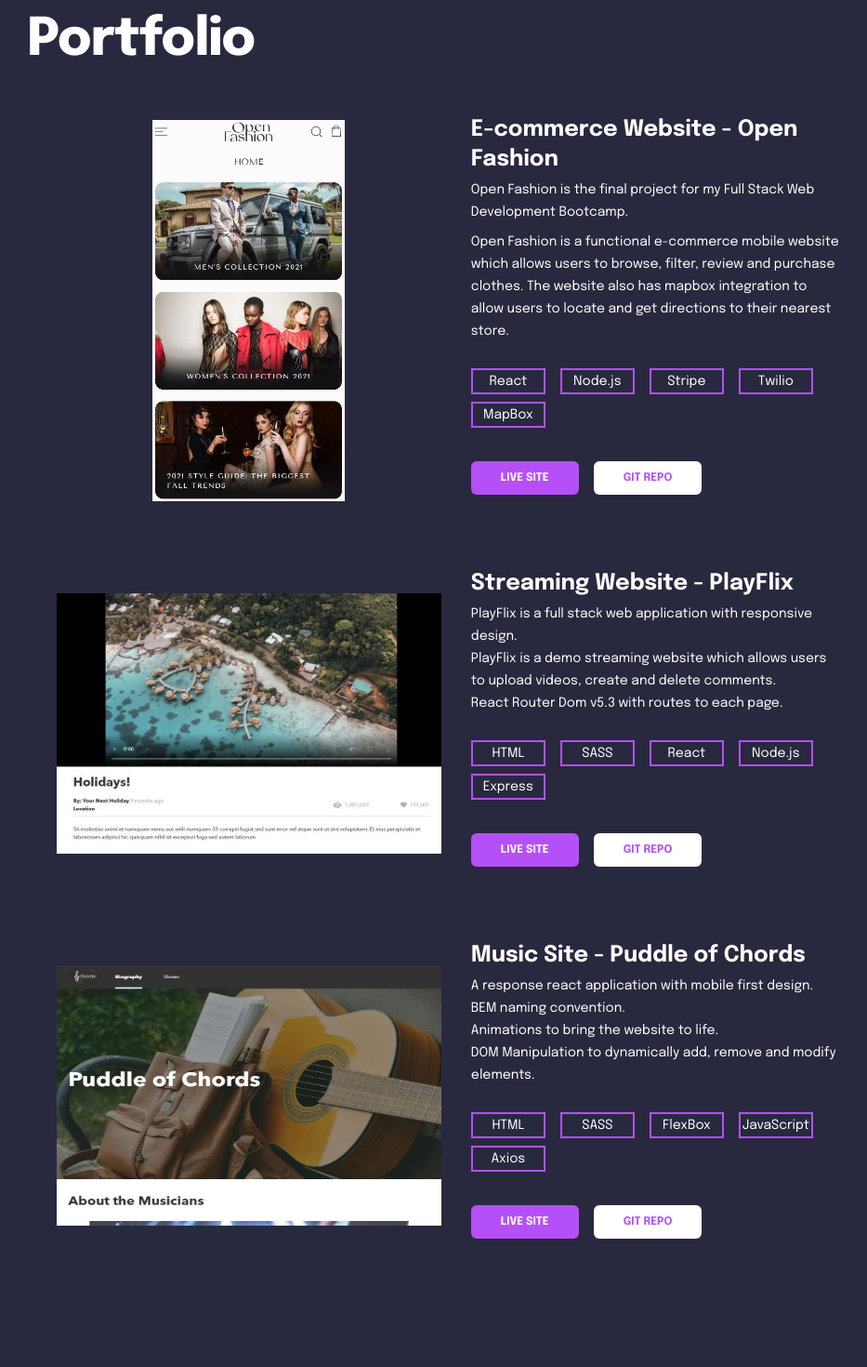
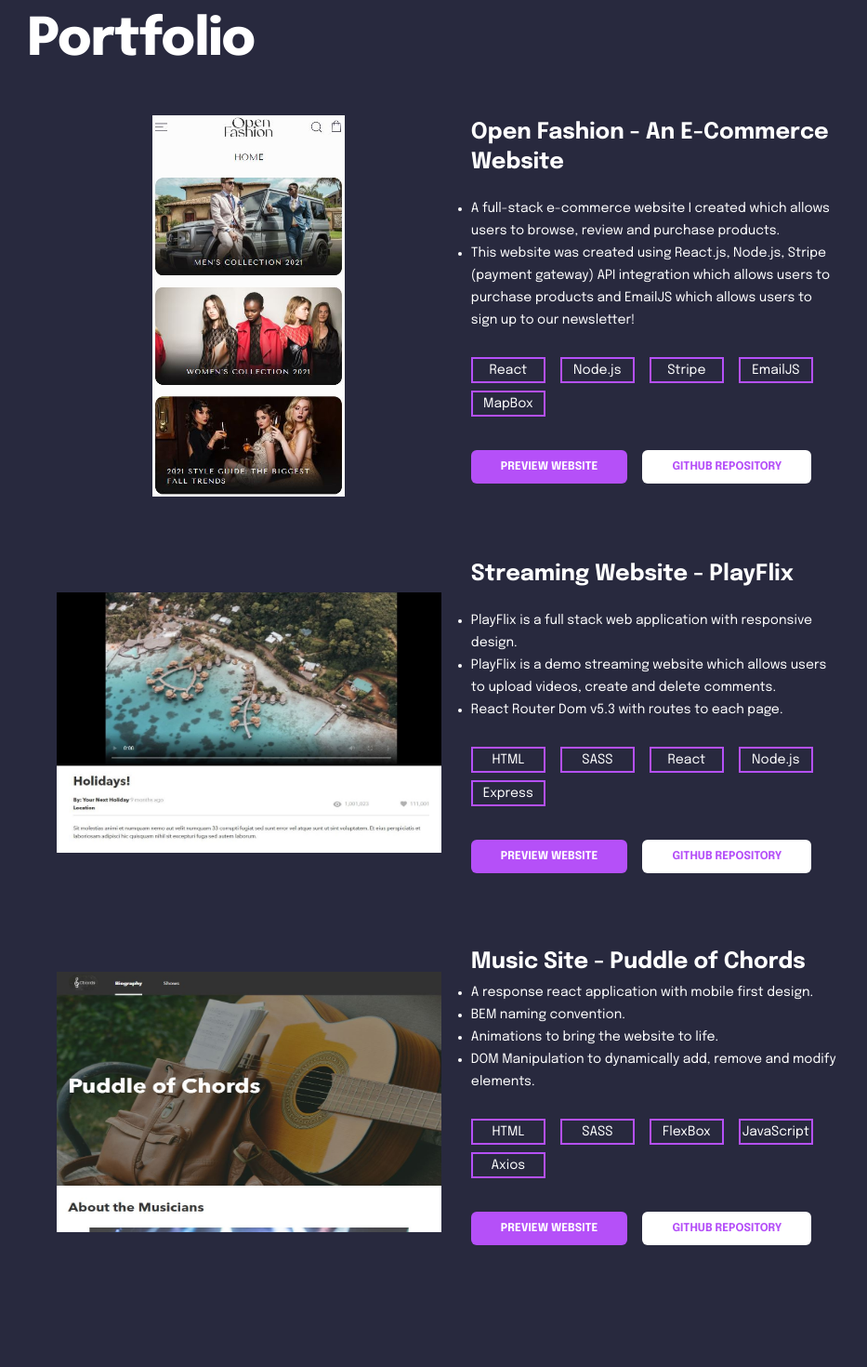
Before and after one commit to Wahaj-Arsal/portfolio, a React (Create React App) app: page / in a window 1280 px wide. Shown: the part 1520-2990 px from the top of the page at 93% size, without its empty margins (157-1090 px from the left). Built offline with nearby package versions, Linux system fonts and the light colour scheme.

Commit message:
updated text in Bio and project information

```diff
--- a/package.json
+++ b/package.json
@@ -6,6 +6,7 @@
     "@testing-library/jest-dom": "^5.16.4",
     "@testing-library/react": "^13.0.1",
     "@testing-library/user-event": "^13.5.0",
+    "axios": "^1.3.4",
     "netlify": "^11.0.1",
     "react": "^18.0.0",
     "react-calendly": "^4.0.1",
--- a/src/pages/home/Home.jsx
+++ b/src/pages/home/Home.jsx
@@ -1,6 +1,8 @@
 /** @format */
 
 import "./Home.scss";
+
+import axios from "axios";
 
 import profilePicture from "../../assets/images/wahaj.jpg";
 import openFashion from "../../assets/images/openfashion.jpg";
@@ -23,17 +25,6 @@
 ReactGA.initialize(TRACKING_ID);
 
 function Home() {
-  // const useAnalyticsEventTracker = (category = "Blog category") => {
-  //   const eventTracker = (action = "test action", label = "test label") => {
-  //     ReactGA.event({ category, action, label });
-  //   };
-  //   return eventTracker;
-  // };
-
-  useEffect(() => {
-    ReactGA.pageview(window.location.pathname);
-  }, []);
-
   return (
     <>
       <div className="hero-container">
@@ -50,11 +41,13 @@
           <div className="about__information">
             <img className="about__image" src={profilePicture} alt="profile" />
             <p className="about__text">
-              I'm Wahaj, a recent bootcamp graduate with a background in
-              Business Analysis and Projects. I have a passion for creating and
-              building things that make a difference. <br />I want to combine my
-              skills as a developer and Business Analysis to create meaningful
-              solutions which are fit for purpose.
+              A Full Stack Web Developer with a background in Business Analysis.
+              I'm a detail-oriented problem solver with expertise in HTML, CSS,
+              JavaScript, and React.
+              <br />
+              <br />
+              I'm passionate about building user-friendly websites and
+              applications that deliver tangible results.
             </p>
           </div>
         </div>
@@ -64,29 +57,40 @@
           <h2 className="portfolio__title">Portfolio</h2>
           <div className="card">
             <div className="card__image">
+              <a
+                href="https://openfashion.onrender.com"
+                target="_blank"
+                rel="noopener noreferrer"
+              >
                 <img
                   className="card__picture-openfashion"
                   src={openFashion}
                   alt="website screenshot"
                 />
+              </a>
             </div>
             <div className="card__information">
-              <h3 className="card__title">E-commerce Website - Open Fashion</h3>
-              <p className="card__text">
-                Open Fashion is the final project for my Full Stack Web
-                Development Bootcamp.
-              </p>
-              <p className="card__text">
-                Open Fashion is a functional e-commerce mobile website which
-                allows users to browse, filter, review and purchase clothes. The
-                website also has mapbox integration to allow users to locate and
-                get directions to their nearest store.
-              </p>
+              <h3 className="card__title">
+                Open Fashion - An E-Commerce Website
+              </h3>
+              <br />
+              <ul className="card__list">
+                <li className="card__text">
+                  A full-stack e-commerce website I created which allows users
+                  to browse, review and purchase products.
+                </li>
+                <li className="card__text">
+                  This website was created using React.js, Node.js, Stripe
+                  (payment gateway) API integration which allows users to
+                  purchase products and EmailJS which allows users to sign up to
+                  our newsletter!
+                </li>
+              </ul>
               <div className="stack">
                 <p className="stack__item">React</p>
                 <p className="stack__item">Node.js</p>
                 <p className="stack__item">Stripe</p>
-                <p className="stack__item">Twilio</p>
+                <p className="stack__item">EmailJS</p>
                 <p className="stack__item">MapBox</p>
               </div>
               <div className="buttons">
@@ -95,36 +99,48 @@
                   target="_blank"
                   rel="noopener noreferrer"
                 >
-                  <button className="buttons__live">Live Site</button>
+                  <button className="buttons__live">Preview Website</button>
                 </a>
                 <a
                   href="https://github.com/Wahaj-Arsal/OpenFashion"
                   target="_blank"
                   rel="noopener noreferrer"
                 >
-                  <button className="buttons__git">Git Repo</button>
+                  <button className="buttons__git">GitHub Repository</button>
                 </a>
               </div>
             </div>
           </div>
           <div className="card">
             <div className="card__image">
+              <a
+                href="https://playflix.onrender.com"
+                target="_blank"
+                rel="noopener noreferrer"
+              >
                 <img
                   className="card__picture"
                   src={playflix}
                   alt="website screenshot"
                 />
+              </a>
             </div>
             <div className="card__information">
               <h3 className="card__title">Streaming Website - PlayFlix</h3>
-              <p className="card__text">
-                PlayFlix is a full stack web application with responsive design.
               <br />
+              <ul className="card__list">
+                <li className="card__text">
+                  PlayFlix is a full stack web application with responsive
+                  design.
+                </li>
+                <li className="card__text">
                   PlayFlix is a demo streaming website which allows users to
                   upload videos, create and delete comments.
-                <br />
+                </li>
+                <li className="card__text">
                   React Router Dom v5.3 with routes to each page.
-              </p>
+                </li>
+              </ul>
               <div className="stack">
                 <p className="stack__item">HTML</p>
                 <p className="stack__item">SASS</p>
@@ -138,34 +154,47 @@
                   target="_blank"
                   rel="noopener noreferrer"
                 >
-                  <button className="buttons__live">Live Site</button>
+                  <button className="buttons__live">Preview Website</button>
                 </a>
                 <a
                   href="https://github.com/Wahaj-Arsal/Play_Flix"
                   target="_blank"
                   rel="noopener noreferrer"
                 >
-                  <button className="buttons__git">Git Repo</button>
+                  <button className="buttons__git">GitHub Repository</button>
                 </a>
               </div>
             </div>
           </div>
           <div className="card">
             <div className="card__image">
+              <a
+                href="https://github.com/Wahaj-Arsal/Chords"
+                target="_blank"
+                rel="noopener noreferrer"
+              >
                 <img
                   className="card__picture"
                   src={chords}
                   alt="website screenshot"
                 />
+              </a>
             </div>
             <div className="card__information">
               <h3 className="card__title">Music Site - Puddle of Chords</h3>
-              <p className="card__text">
-                A response react application with mobile first design. <br />
-                BEM naming convention. <br />
-                Animations to bring the website to life. <br />
-                DOM Manipulation to dynamically add, remove and modify elements.
-              </p>
+              <ul className="card__list">
+                <li className="card__text">
+                  A response react application with mobile first design.
+                </li>
+                <li className="card__text">BEM naming convention.</li>
+                <li className="card__text">
+                  Animations to bring the website to life.
+                </li>
+                <li className="card__text">
+                  DOM Manipulation to dynamically add, remove and modify
+                  elements.
+                </li>
+              </ul>
               <div className="stack">
                 <p className="stack__item">HTML</p>
                 <p className="stack__item">SASS</p>
@@ -179,14 +208,14 @@
                   target="_blank"
                   rel="noopener noreferrer"
                 >
-                  <button className="buttons__live">Live Site</button>
+                  <button className="buttons__live">Preview Website</button>
                 </a>
                 <a
                   href="https://github.com/Wahaj-Arsal/Chords"
                   target="_blank"
                   rel="noopener noreferrer"
                 >
-                  <button className="buttons__git">Git Repo</button>
+                  <button className="buttons__git">GitHub Repository</button>
                 </a>
               </div>
             </div>
--- a/src/pages/home/Home.scss
+++ b/src/pages/home/Home.scss
@@ -157,9 +157,14 @@
   &__title {
     @include m-t-d-h4;
   }
-  &__text {
+  &__list {
     @include m-t-d-text-small;
     padding: 0.25rem 0;
+    text-decoration: none;
+  }
+  &__text {
+    text-decoration: none;
+    cursor: auto;
   }
 }
 
```
Also changed, not shown: 1 other file (tests, documents, lock files or other folders). Lines whose indentation alone changed are shown as unchanged.
